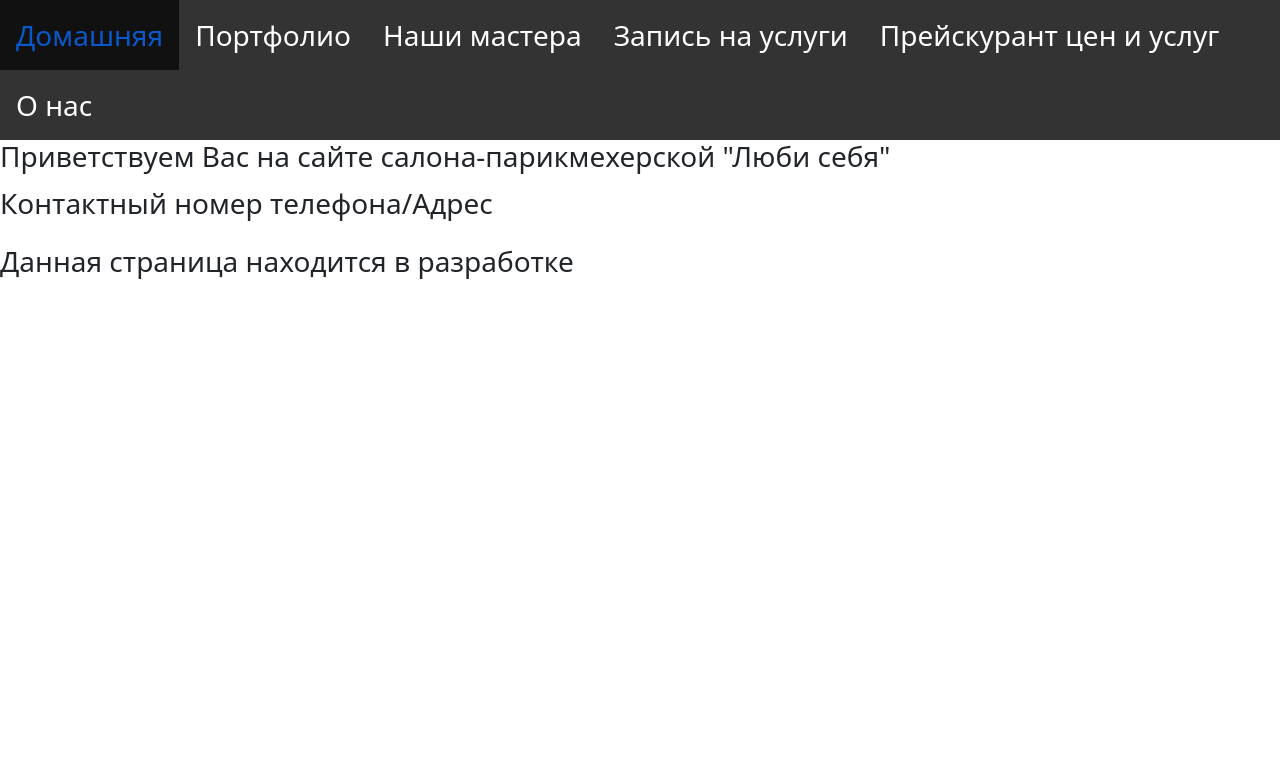
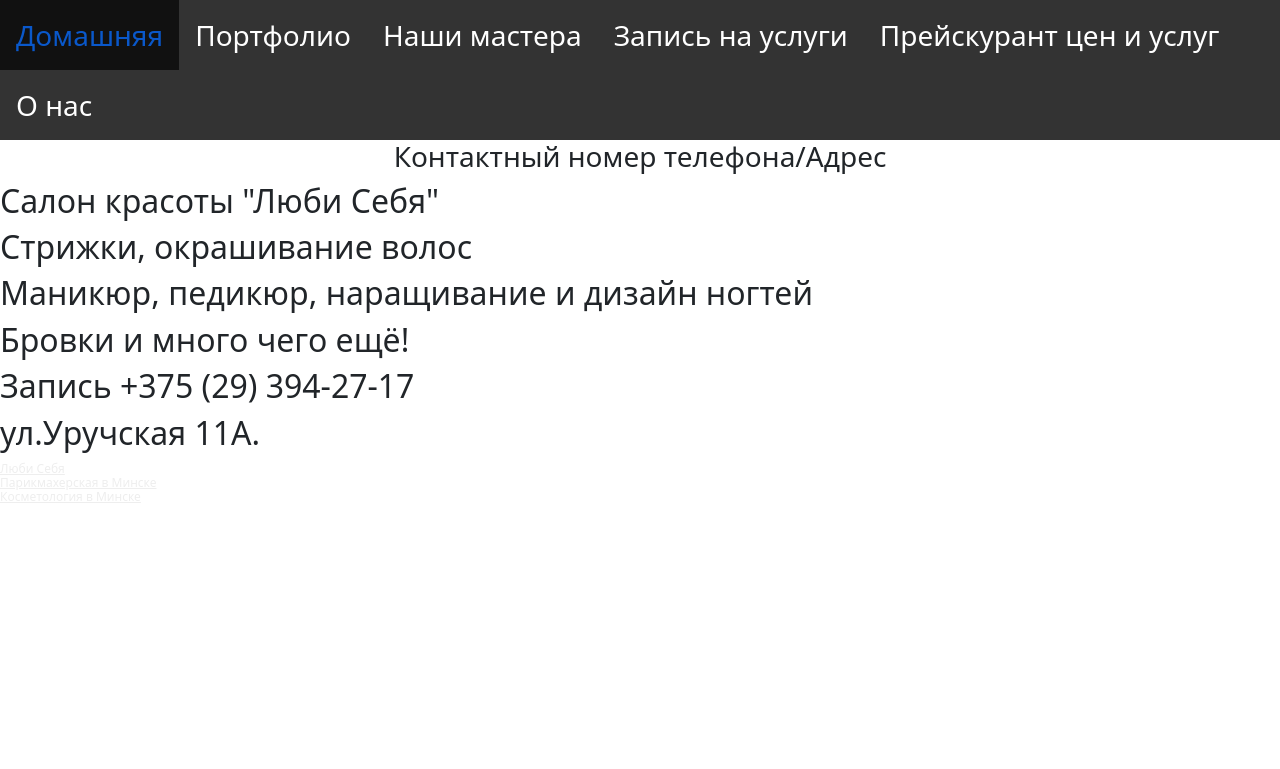
Before and after one commit to ishauchuk/TMS_Diploma, a Django app: page /about/ in a window 1280 px wide. Shown: the top 769 px of the page. Run offline with Django 4.2, Linux system fonts and the light colour scheme; tables that the repository leaves empty hold one stand-in row (values such as "Sample post").

Commit message:
feat: added templates for another pages

```diff
--- /dev/null
+++ b/salon/templates/about.html
@@ -0,0 +1,25 @@
+{% extends 'home_page.html' %}
+
+{% block context %}
+    <h3 align="center">{{ description }}</h3>
+    <h2>Салон красоты "Люби Себя"</h2>
+    <h2>Стрижки, окрашивание волос</h2>
+    <h2>Маникюр, педикюр, наращивание и дизайн ногтей</h2>
+    <h2>Бровки и много чего ещё!</h2>
+    <h2>Запись +375 (29) 394-27-17</h2>
+    <h2>ул.Уручская 11А.</h2>
+    <div style="position:relative;overflow:hidden;"><a
+            href="https://yandex.by/maps/org/lyubi_sebya/14964382296/?utm_medium=mapframe&utm_source=maps"
+            style="color:#eee;font-size:12px;position:absolute;top:0px;">Люби
+        Себя</a><a
+            href="https://yandex.by/maps/157/minsk/category/hairdressers/184105812/?utm_medium=mapframe&utm_source=maps"
+            style="color:#eee;font-size:12px;position:absolute;top:14px;">Парикмахерская
+        в Минске</a><a
+            href="https://yandex.by/maps/157/minsk/category/cosmetology/892508964/?utm_medium=mapframe&utm_source=maps"
+            style="color:#eee;font-size:12px;position:absolute;top:28px;">Косметология
+        в Минске</a>
+        <iframe src="https://yandex.by/map-widget/v1/-/CCUJAWrWHC" width="460"
+                height="300" frameborder="1" allowfullscreen="true"
+                style="position:relative;"></iframe>
+    </div>
+{% endblock %}
--- a/salon/templates/home_page.html
+++ b/salon/templates/home_page.html
@@ -57,8 +57,8 @@
     <li><a class="active" href="..">Домашняя</a></li>
     <li><a href="/portfolio">Портфолио</a></li>
     <li><a href="/masters">Наши мастера</a></li>
-    <li><a href="/order">Запись на услуги</a></li>
-    <li><a href="/price-list">Прейскурант цен и услуг</a></li>
+    <li><a href="/orders">Запись на услуги</a></li>
+    <li><a href="/prices">Прейскурант цен и услуг</a></li>
     <li><a href="/about">О нас</a></li>
     {% if user.is_superuser %}
         <li class="admin"><a href="/admin/">Admin</a></li>
@@ -67,10 +67,10 @@
         <a class="user_name">{{ user }}</a>
     {% endif %}
 </ul>
-
-<h3>Приветствуем Вас на сайте салона-парикмехерской "Люби себя"</h3>
-<p>{{ description }}</p>
-<p>Данная страница находится в разработке</p>
-
+{% block context %}
+<h3 align="center">Приветствуем Вас на сайте салона-парикмехерской "Люби себя"</h3>
+<p align="center">{{ description }}</p>
+<p align="center">Данная страница находится в разработке</p>
+{% endblock %}
 </body>
 </html>
--- /dev/null
+++ b/salon/templates/masters.html
@@ -0,0 +1,5 @@
+{% extends 'home_page.html' %}
+
+{% block context %}
+    <h3 align="center">{{ description }}</h3>
+{% endblock %}
--- /dev/null
+++ b/salon/templates/orders.html
@@ -0,0 +1,5 @@
+{% extends 'home_page.html' %}
+
+{% block context %}
+    <h3 align="center">{{ description }}</h3>
+{% endblock %}
--- /dev/null
+++ b/salon/templates/prices.html
@@ -0,0 +1,5 @@
+{% extends 'home_page.html' %}
+
+{% block context %}
+    <h3 align="center">{{ description }}</h3>
+{% endblock %}
--- a/salon/urls.py
+++ b/salon/urls.py
@@ -7,8 +7,8 @@ urlpatterns = [
     path('', views.home),
     path('about/', views.about),
     path('portfolio/', views.portfolio),
-    path('price-list/', views.prices),
-    path('order/', views.order),
+    path('prices/', views.prices),
+    path('orders/', views.orders),
     path('masters/', views.masters),
 ]
 
--- a/salon/views.py
+++ b/salon/views.py
@@ -10,35 +10,35 @@ def home(request):
 
 
 def about(request):
-    return render(request, 'home_page.html', context={
+    return render(request, 'about.html', context={
         'title': 'О нас',
         'description': 'Контактный номер телефона/Адрес'
     })
 
 
 def prices(request):
-    return render(request, 'home_page.html', context={
+    return render(request, 'prices.html', context={
         'title': 'Прейскурант цен и услуг',
         'description': 'Здесь находится список услуг с ценами'
     })
 
 
 def portfolio(request):
-    return render(request, 'home_page.html', context={
+    return render(request, 'portfolio.html', context={
         'title': 'Примеры работ',
         'description': 'Здесь находятся фотографии работ наших мастеров'
     })
 
 
-def order(request):
-    return render(request, 'home_page.html', context={
+def orders(request):
+    return render(request, 'orders.html', context={
         'title': 'Запись на услуги',
         'description': 'Здесь можно осуществить запись на услуги'
     })
 
 
 def masters(request):
-    return render(request, 'home_page.html', context={
+    return render(request, 'masters.html', context={
         'title': 'Наши мастера',
         'description': 'Здесь находится информация о наших мастерах'
     })
```
Also changed, not shown: salon/templates/portfolio.html (added, +48 -0 lines).
